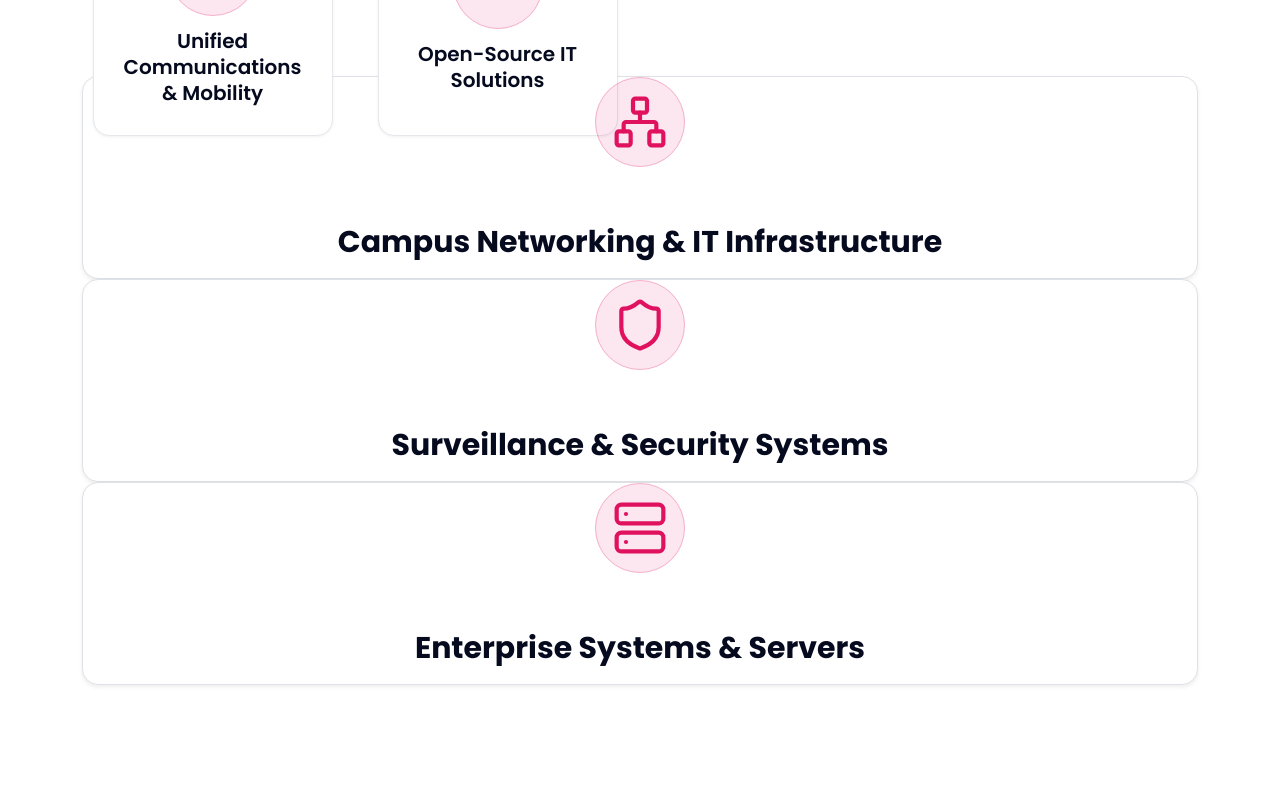
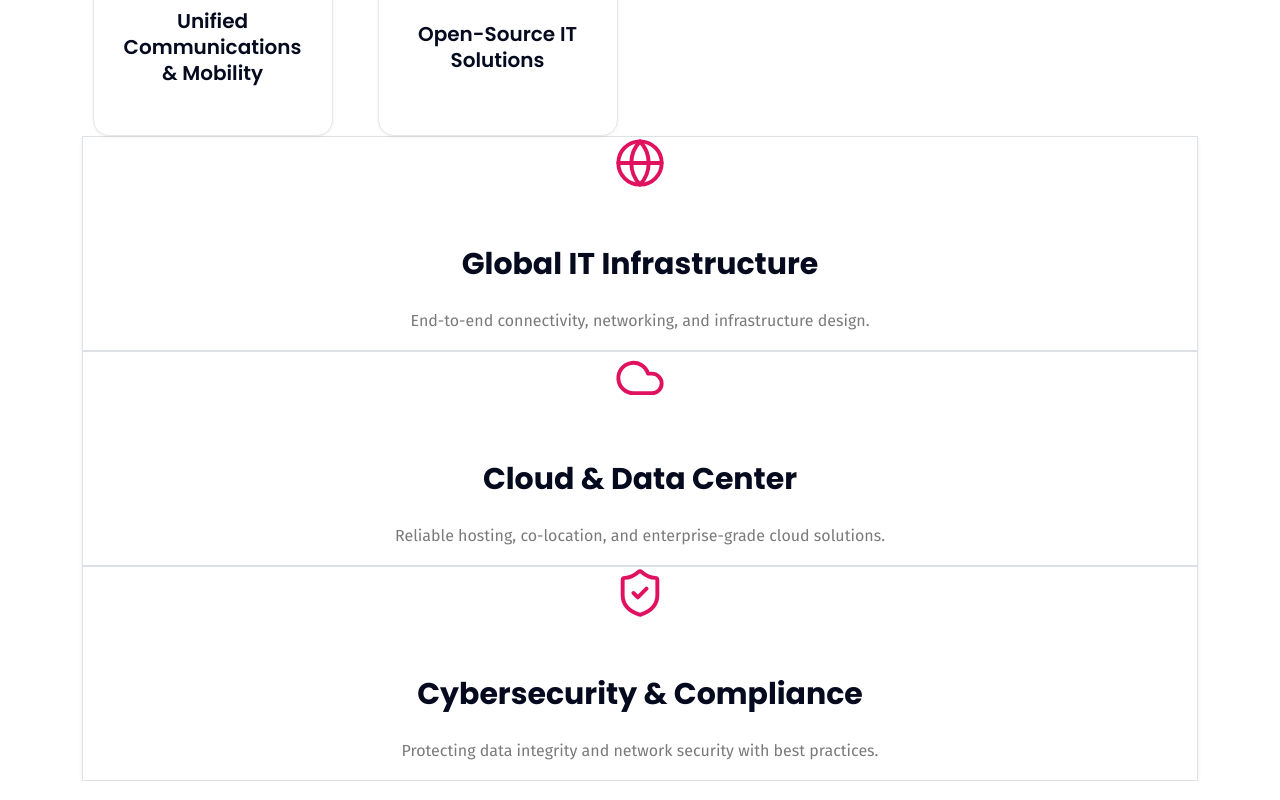
Before and after one commit to trendsandtactics/netark3, a React (Vite) app: page / in a window 1280 px wide. Shown: the part 2200-3000 px from the top of the page. Built offline with nearby package versions, Linux system fonts and the light colour scheme.

Commit message:
Update Features.jsx

```diff
--- a/src/Components/Features/Features.jsx
+++ b/src/Components/Features/Features.jsx
@@ -1,41 +1,43 @@
-import { Network, Shield, Server } from "lucide-react";
-import { Link } from "react-router-dom";
-import "../../assets/css/overlap-features.css";
+import { Globe, Cloud, ShieldCheck } from "lucide-react";
 
 const RUBY_RED = "#E0115F";
 
-const FEATURES = [
+const SOLUTIONS = [
   {
-    icon: Network,
-    title: "Campus Networking & IT Infrastructure",
+    icon: Globe,
+    title: "Global IT Infrastructure",
+    desc: "End-to-end connectivity, networking, and infrastructure design.",
   },
   {
-    icon: Shield,
-    title: "Surveillance & Security Systems",
+    icon: Cloud,
+    title: "Cloud & Data Center",
+    desc: "Reliable hosting, co-location, and enterprise-grade cloud solutions.",
   },
   {
-    icon: Server,
-    title: "Enterprise Systems & Servers",
+    icon: ShieldCheck,
+    title: "Cybersecurity & Compliance",
+    desc: "Protecting data integrity and network security with best practices.",
   },
 ];
 
-const Features = () => {
+const Solutions = () => {
   return (
-    <section className="feature-area bg-white relative z-10 py-20 md:py-24 lg:py-28">
+    <section className="py-20 md:py-24 bg-gray-50 relative z-10">
       <div className="container mx-auto px-6 md:px-10">
-        {/* ==== GRID ==== */}
-        <div className="grid lg:grid-cols-3 md:grid-cols-2 grid-cols-1 gap-10 mb-14">
-          {FEATURES.map((item, i) => {
+        {/* ===== GRID: 1 Row, 3 Columns ===== */}
+        <div className="grid grid-cols-1 md:grid-cols-3 gap-8">
+          {SOLUTIONS.map((item, i) => {
             const Icon = item.icon;
             return (
               <div
                 key={i}
-                className="feature-card group p-10 rounded-2xl border border-gray-200 bg-white shadow-sm hover:shadow-xl transition-all duration-300 text-center"
+                className="group bg-white border border-gray-200 rounded-2xl p-8 text-center
+                           shadow-sm hover:shadow-xl transition-all duration-300 hover:-translate-y-2"
               >
                 {/* ICON */}
-                <div className="icon-wrap mb-5 flex justify-center">
+                <div className="flex justify-center mb-5">
                   <Icon
-                    size={56}
+                    size={52}
                     strokeWidth={1.8}
                     color={RUBY_RED}
                     className="transition-all duration-300 group-hover:stroke-white"
@@ -43,57 +45,37 @@ const Features = () => {
                 </div>
 
                 {/* TITLE */}
-                <h3 className="text-lg md:text-xl font-semibold text-gray-800 transition-all duration-300 group-hover:text-white leading-snug">
+                <h3 className="text-xl font-semibold text-gray-800 mb-3 transition-colors duration-300 group-hover:text-white">
                   {item.title}
                 </h3>
+
+                {/* DESC */}
+                <p className="text-gray-600 text-sm leading-relaxed transition-colors duration-300 group-hover:text-white">
+                  {item.desc}
+                </p>
               </div>
             );
           })}
         </div>
-
-        {/* ==== CTA BUTTON ==== */}
-        <div className="text-center mt-8 md:mt-10">
-          <Link
-            to="/solutions"
-            className="inline-block px-10 py-4 rounded-lg font-semibold text-white text-base md:text-lg bg-[#E0115F] hover:bg-[#b00d4b] shadow-md transition-all duration-300 hover:scale-105"
-          >
-            Explore Solutions
-          </Link>
-        </div>
       </div>
 
-      <style>
-        {`
-          .feature-card {
-            background: #fff;
-            border: 1px solid #e5e7eb;
-            border-radius: 16px;
-          }
-
-          .feature-card:hover {
+      <style>{`
+        .group:hover {
           background: ${RUBY_RED};
           color: #fff;
-            transform: translateY(-6px);
-            box-shadow: 0 12px 28px rgba(224,17,95,0.25);
+          border-color: transparent;
+          box-shadow: 0 12px 25px rgba(224,17,95,0.25);
         }
-
-          .feature-card:hover .icon-wrap svg {
+        .group:hover svg {
           stroke: #fff !important;
         }
-
-          .feature-card:hover h3 {
+        .group:hover h3,
+        .group:hover p {
           color: #fff !important;
         }
-
-          @media (max-width: 768px) {
-            .feature-card {
-              padding: 24px;
-            }
-          }
-        `}
-      </style>
+      `}</style>
     </section>
   );
 };
 
-export default Features;
+export default Solutions;
```
Lines whose indentation alone changed are shown as unchanged.
